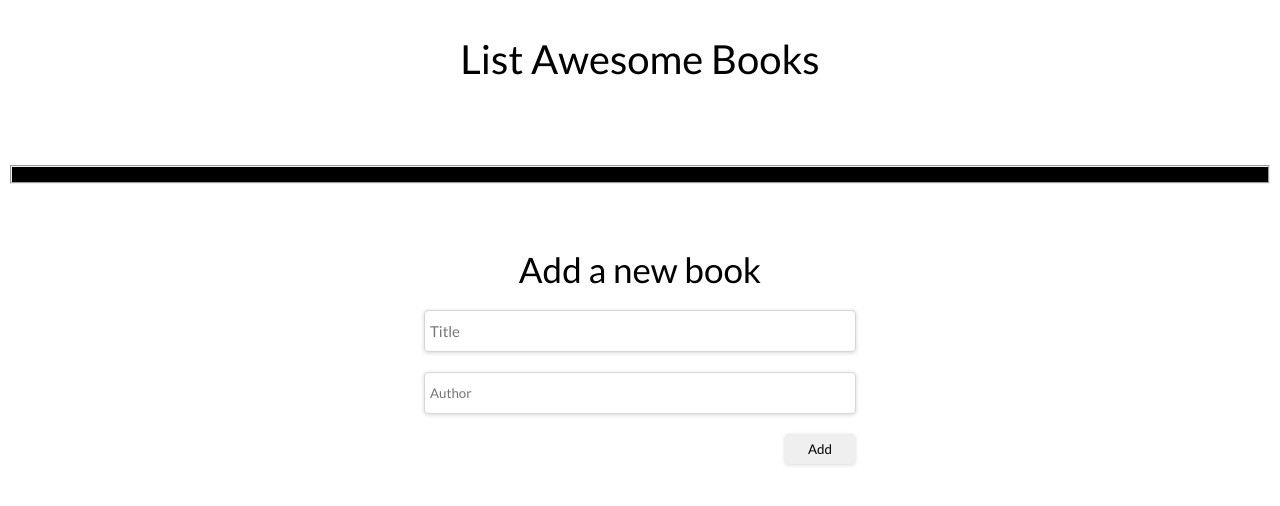
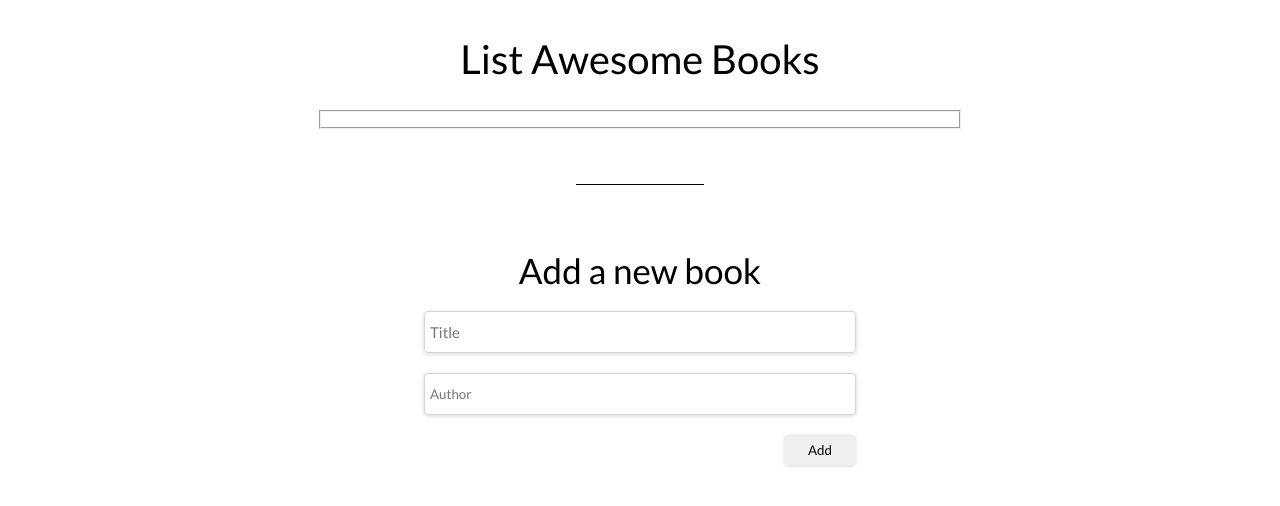
Before and after one commit to Tessyrich/Awesome-books, a website: page index.html in a window 1280 px wide. Drawn offline with Linux system fonts and the light colour scheme.

Commit message:
Edited the Readme file

```diff
--- a/index.html
+++ b/index.html
@@ -16,12 +16,14 @@
   <body>
     <div class="books-container">
       <h1 class="first-title"> List Awesome Books </h1>
-      <div class="container-book-list" id="container-book-list">
-        <div class="load-books-table"> </div>
-      </div>
+      <fieldset>
+        <div class="container-book-list" id="container-book-list">
+          <div class="load-books-table"> </div>
+        </div>
+      </fieldset>
     </div>
 
-    <fieldset></fieldset>
+    <center><div class="line" ></div></center>
 
     <form class="form" id="form">
       <h1 class="add-new-book-title"> Add a new book </h1>
--- a/stylesheet.css
+++ b/stylesheet.css
@@ -4,7 +4,16 @@ body {
 }
 
 fieldset {
+  background-color: white;
+  width: 48vw;
+  align-items: center;
+}
+
+.line {
+  height: 1px;
+  width: 10vw;
   background-color: black;
+  align-items: center;
 }
 
 .books-container {
```
Also changed, not shown: README.md.
